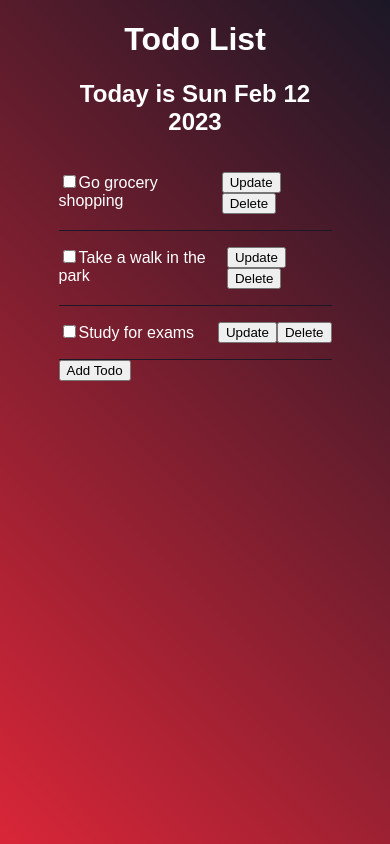
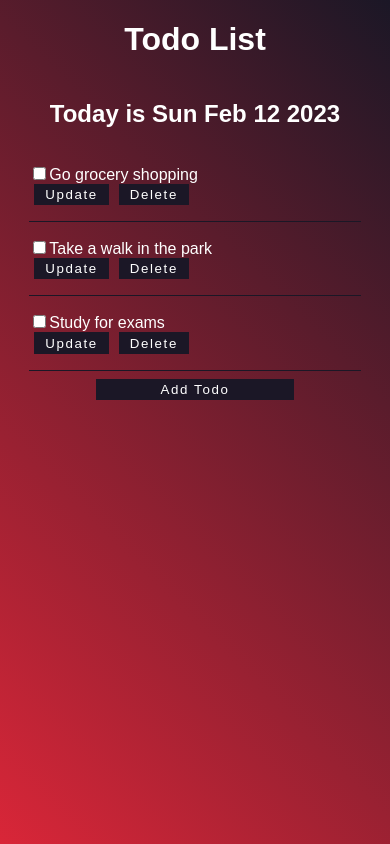
Before and after one commit to Franklivania/to-do-list, a React (Create React App) app: page / in a window 390 px wide. Built offline with nearby package versions, Linux system fonts and the light colour scheme; a web font is replaced by a local one.

Commit message:
completed ui

```diff
--- a/src/App.css
+++ b/src/App.css
@@ -20,7 +20,7 @@
   --ad-height: 100%;
   --main-color: 27, 23, 38;
   --red-color: 217, 38, 56;
-  --good-color: 95, 252, 142;
+  --good-color: 28, 247, 94;
   --neut-color: 64, 98, 186;
   --text-color: 255, 255, 255;
   --font: 'Coming Soon', sans-serif;
@@ -34,6 +34,8 @@ h1, h2{
 main{
   width: calc((var(--width)) * 0.7);
   color: rgba(var(--text-color));
+  display: flex;
+  flex-direction: column;
 }
 
 section{
@@ -52,6 +54,67 @@ label{
   cursor: pointer ;
 }
 
-input{
+/* input{
   text-decoration: line-through;
+} */
+
+input:checked{
+  text-decoration: line-through;
+  /* display: none; */
+  color: rgba(var(--red-color), 1);
 }
+
+button{
+  outline: none;
+  border: none;
+  margin: 0 0.3rem;
+  padding: 0.6rem 1.2rem;
+  cursor: pointer;
+  font-family: var(--font);
+  font-weight: 500;
+  letter-spacing: 0.1rem;
+  transition: all 0.2s ease-in-out;
+  background: rgba(var(--main-color), 1);
+  color: rgba(var(--text-color), 1);
+}
+
+button:hover{
+  transform: translate(-0.3rem, -0.2rem);
+}
+
+#update:hover{
+  box-shadow: 0.2rem 0.2rem 0 rgba(var(--good-color), 1);
+  color: rgba(var(--good-color), 1);
+}
+
+#delete:hover{
+  box-shadow: 0.2rem 0.2rem 0 rgba(var(--red-color), 1);
+  color: rgba(var(--red-color), 1);
+}
+
+#add{
+  width: calc((var(--width)) * 0.6);
+  margin: 0.5rem 0;
+  align-self: center;
+}
+
+#add:hover{
+  box-shadow: 0.2rem 0.2rem 0 rgba(var(--neut-color), 1);
+  color: rgba(var(--neut-color), 1);
+}
+
+
+@media screen and (max-width: 767px) {
+  main{
+    width: calc((var(--width)) * 0.85);
+  }
+
+  label{
+    display: flex;
+    flex-direction: column;
+  }
+
+  button{
+    padding: 0.2rem 0.7rem;
+  }
+}
--- a/src/App.js
+++ b/src/App.js
@@ -33,6 +33,7 @@ function App() {
 
   const deleteTodo = id => {
     setTodos(todos.filter(todo => todo.id !== id));
+    alert("Are you sure you want to delete?")
   };
 
   return (
@@ -52,13 +53,13 @@ function App() {
                 {todo.task}
               </div>
               <div className="toggle">
-                <button onClick={() => updateTodo(todo.id, prompt("New task"))}> Update </button>
-                <button onClick={() => deleteTodo(todo.id)}>Delete</button>
+                <button id="update" onClick={() => updateTodo(todo.id, prompt("New task"))}> Update </button>
+                <button id="delete" onClick={() => deleteTodo(todo.id)}>Delete</button>
               </div>
             </label>
           ))}
         </section>
-        <button onClick={() => addTodo(prompt("Enter task"))}>Add Todo</button>
+        <button id="add" onClick={() => addTodo(prompt("Enter task"))}>Add Todo</button>
       </main>
     </div>
   );
```
